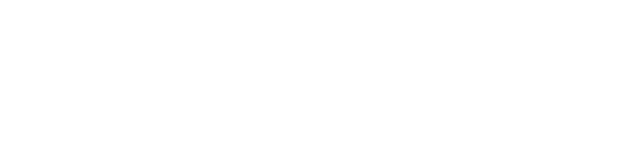
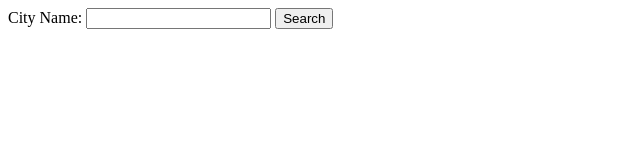
Before and after one commit to EdgarPateno/weather-app, a website: page index.html in a window 1280 px wide. Shown: the whole page, without its empty margins (0-640 px from the left). Drawn offline with Linux system fonts and the light colour scheme.

Commit message:
post test working

```diff
--- a/index.html
+++ b/index.html
@@ -1,11 +1,19 @@
 <!DOCTYPE html>
 <html lang="en">
+
 <head>
     <meta charset="UTF-8">
     <meta name="viewport" content="width=device-width, initial-scale=1.0">
-    <title>Document</title>
+    <title>Weather App</title>
 </head>
+
 <body>
+    <form action="/" method="post">
+        <label for="cityInput">City Name:</label>
+        <input type="text" name="cityName" id="cityInput" />
+        <button type="submit">Search</button>
+    </form>
 
 </body>
+
 </html>
```
Also changed, not shown: app.js (+14 -6 lines).
